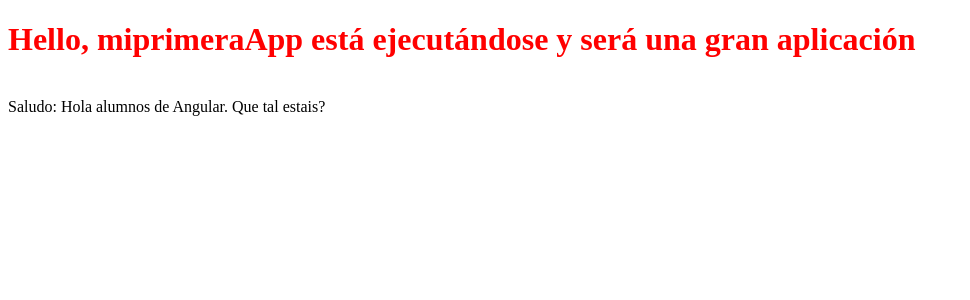
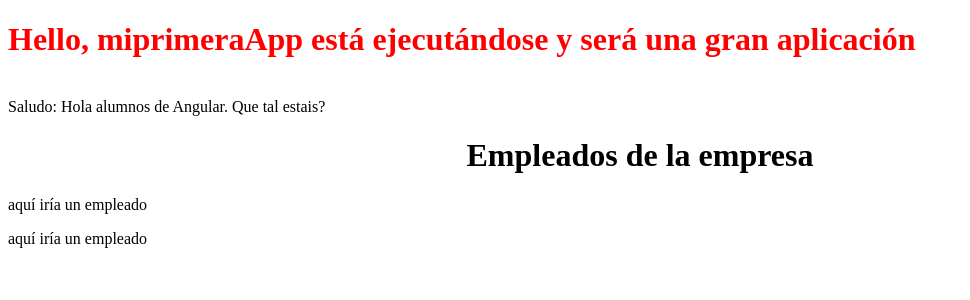
Before and after one commit to sk8182/Curso-Angular-1-primeraApp, an Angular app: page / in a window 1280 px wide. Shown: the top 300 px of the page, without its empty margins (0-970 px from the left). Built offline with nearby package versions, Linux system fonts and the light colour scheme.

Commit message:
Angular. Componentes. Vídeo 5 -cómo crear componentes en Angular tanto de forma manual como de forma automática

```diff
--- a/src/app/app.component.html
+++ b/src/app/app.component.html
@@ -3,3 +3,7 @@
       <br/>
 
       <span>Saludo: {{ saludo }}</span>
+
+      <br/>
+
+      <app-empleados></app-empleados>
--- a/src/app/app.component.ts
+++ b/src/app/app.component.ts
@@ -1,10 +1,12 @@
 import { Component } from '@angular/core';
 import { RouterOutlet } from '@angular/router';
+import { EmpleadosComponent } from './empleados/empleados.component';
+
 
 @Component({
   selector: 'app-root',
   standalone: true,
-  imports: [RouterOutlet],
+  imports: [RouterOutlet,EmpleadosComponent],
   templateUrl: './app.component.html',
   styleUrl: './app.component.css'
 })
--- /dev/null
+++ b/src/app/empleado/empleado.component.html
@@ -0,0 +1 @@
+<p>aquí iría un empleado</p>
--- /dev/null
+++ b/src/app/empleados/empleados.component.html
@@ -0,0 +1,4 @@
+<h1 style="text-align: center;">Empleados de la empresa</h1>
+
+<app-empleado></app-empleado>
+<app-empleado></app-empleado>
```
Also changed, not shown: src/app/empleado/empleado.component.ts (added, +13 -0 lines), src/app/empleados/empleados.component.ts (added, +19 -0 lines), src/app/empleado/empleado.component.css (added), src/app/empleados/empleados.component.css (added), 1 other file (tests, documents, lock files or other folders).
